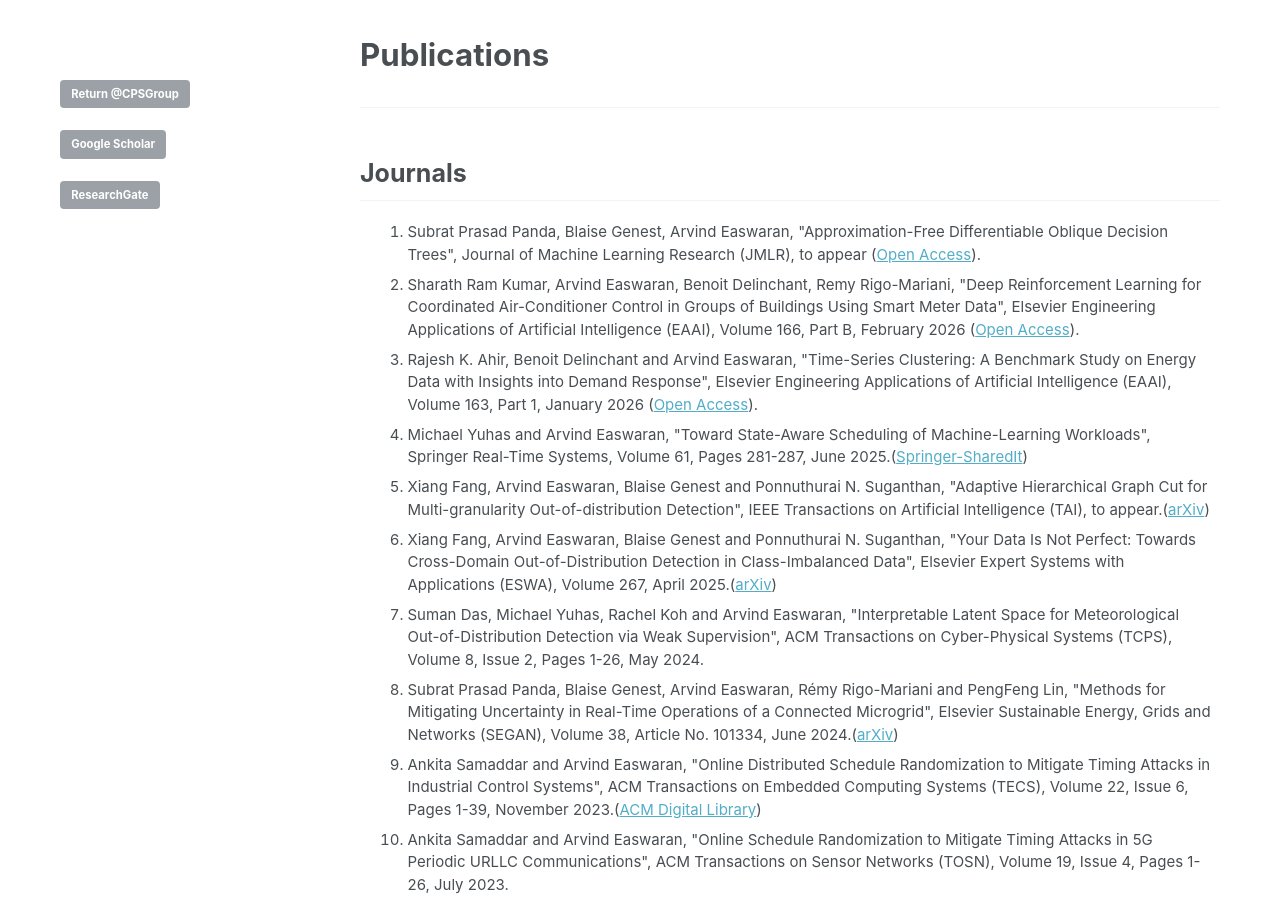
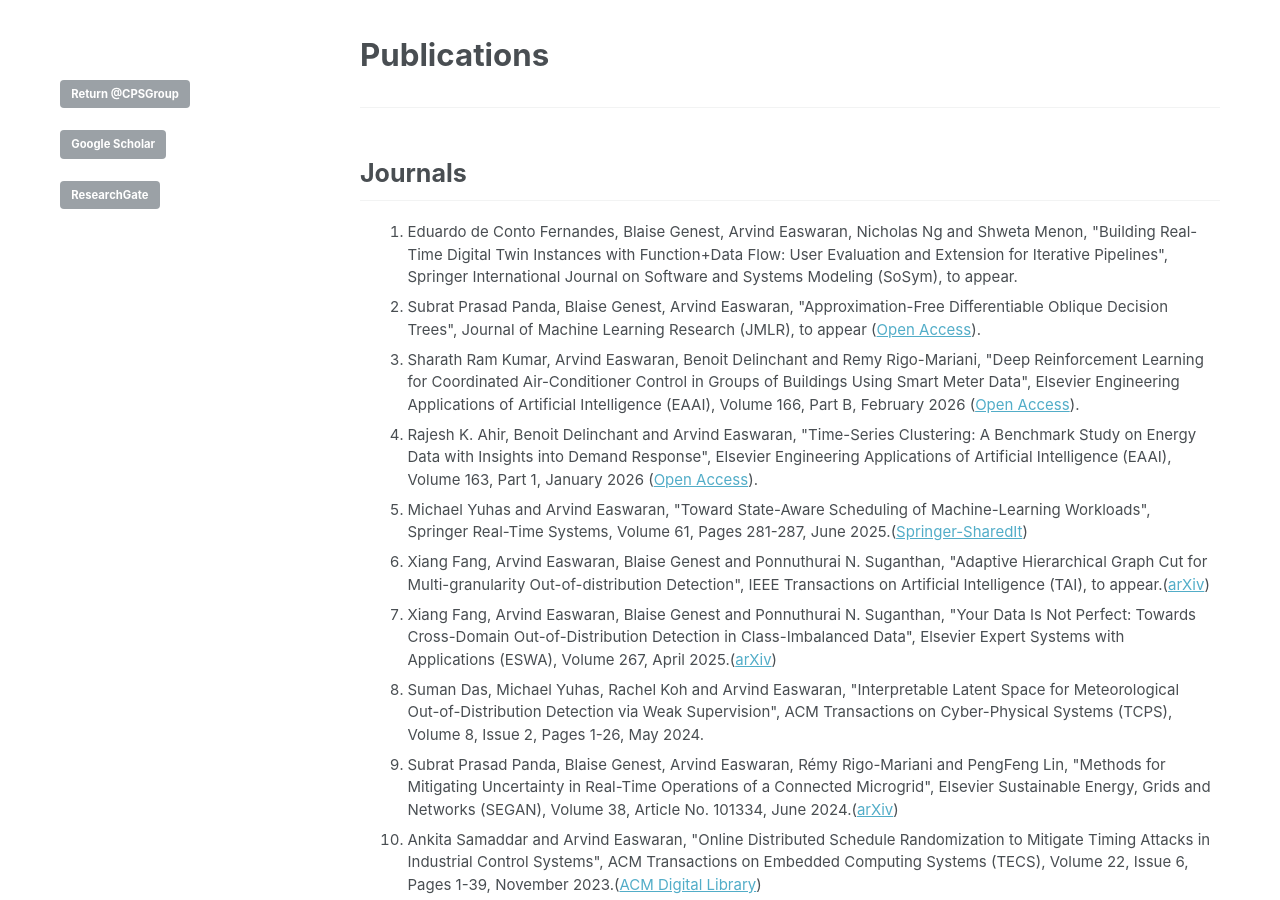
Before and after one commit to CPS-research-group/CPS-research-group.github.io, a Jekyll site: the page built from _pages/research_profile.md, in a window 1280 px wide and 900 px high. Built offline with Jekyll 4.4.1, drawn with Linux system fonts in a browser that asks for light colours.

Commit message:
Updates.

```diff
--- a/_pages/research_profile.md
+++ b/_pages/research_profile.md
@@ -23,8 +23,9 @@
 ******
 ## Journals
   <ol>
+  		<li class="a">Eduardo de Conto Fernandes, Blaise Genest, Arvind Easwaran, Nicholas Ng and Shweta Menon, "Building Real-Time Digital Twin Instances with Function+Data Flow: User Evaluation and Extension for Iterative Pipelines", Springer International Journal on Software and Systems Modeling (SoSym), to appear.</li>
   		<li class="a">Subrat Prasad Panda, Blaise Genest, Arvind Easwaran, "Approximation-Free Differentiable Oblique Decision Trees", Journal of Machine Learning Research (JMLR), to appear (<a href="http://jmlr.org/papers/v27/25-2047.html">Open Access</a>).</li>
-  	  	<li class="a">Sharath Ram Kumar, Arvind Easwaran, Benoit Delinchant, Remy Rigo-Mariani, "Deep Reinforcement Learning for Coordinated Air-Conditioner Control in Groups of Buildings Using Smart Meter Data", Elsevier Engineering Applications of Artificial Intelligence (EAAI), Volume 166, Part B, February 2026 (<a href="https://doi.org/10.1016/j.engappai.2025.113536">Open Access</a>).</li>
+  	  	<li class="a">Sharath Ram Kumar, Arvind Easwaran, Benoit Delinchant and Remy Rigo-Mariani, "Deep Reinforcement Learning for Coordinated Air-Conditioner Control in Groups of Buildings Using Smart Meter Data", Elsevier Engineering Applications of Artificial Intelligence (EAAI), Volume 166, Part B, February 2026 (<a href="https://doi.org/10.1016/j.engappai.2025.113536">Open Access</a>).</li>
   	  	<li class="a">Rajesh K. Ahir, Benoit Delinchant and Arvind Easwaran, "Time-Series Clustering: A Benchmark Study on Energy Data with Insights into Demand Response", Elsevier Engineering Applications of Artificial Intelligence (EAAI), Volume 163, Part 1, January 2026 (<a href="https://doi.org/10.1016/j.engappai.2025.112892">Open Access</a>).</li>
   	  	<li class="a">Michael Yuhas and Arvind Easwaran, "Toward State-Aware Scheduling of Machine-Learning Workloads", Springer Real-Time Systems, Volume 61, Pages 281-287, June 2025.(<a href="https://rdcu.be/eplgR">Springer-SharedIt</a>)</li>
 		<li class="a">Xiang Fang, Arvind Easwaran, Blaise Genest and Ponnuthurai N. Suganthan, "Adaptive Hierarchical Graph Cut for Multi-granularity Out-of-distribution Detection", IEEE Transactions on Artificial Intelligence (TAI), to appear.(<a href="https://arxiv.org/abs/2412.15668">arXiv</a>)</li>
```
